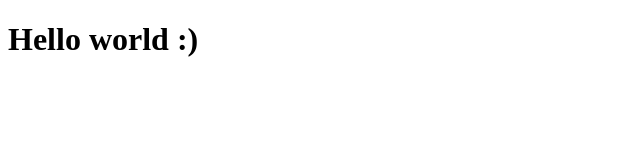
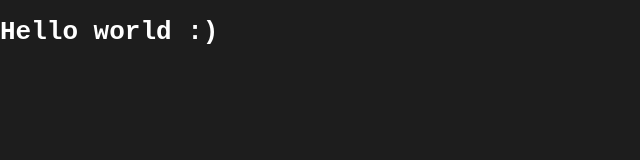
Before and after one commit to JokkeeZ/cloudcomputing3, a plain HTML site: page index.html in a window 1280 px wide. Shown: the whole page, without its empty margins (0-640 px from the left). Drawn offline with Linux system fonts and the light colour scheme.

Commit message:
feat: styling

```diff
--- a/index.html
+++ b/index.html
@@ -5,6 +5,15 @@
     <meta name="viewport" content="width=device-width, initial-scale=1.0" />
     <title>Cloud Computing task 3</title>
   </head>
+  <style>
+    html,
+    body {
+      margin: 0 auto;
+      background-color: #1d1d1d;
+      color: #ffffff;
+      font-family: monospace;
+    }
+  </style>
   <body>
     <h1>Hello world :)</h1>
   </body>
```
